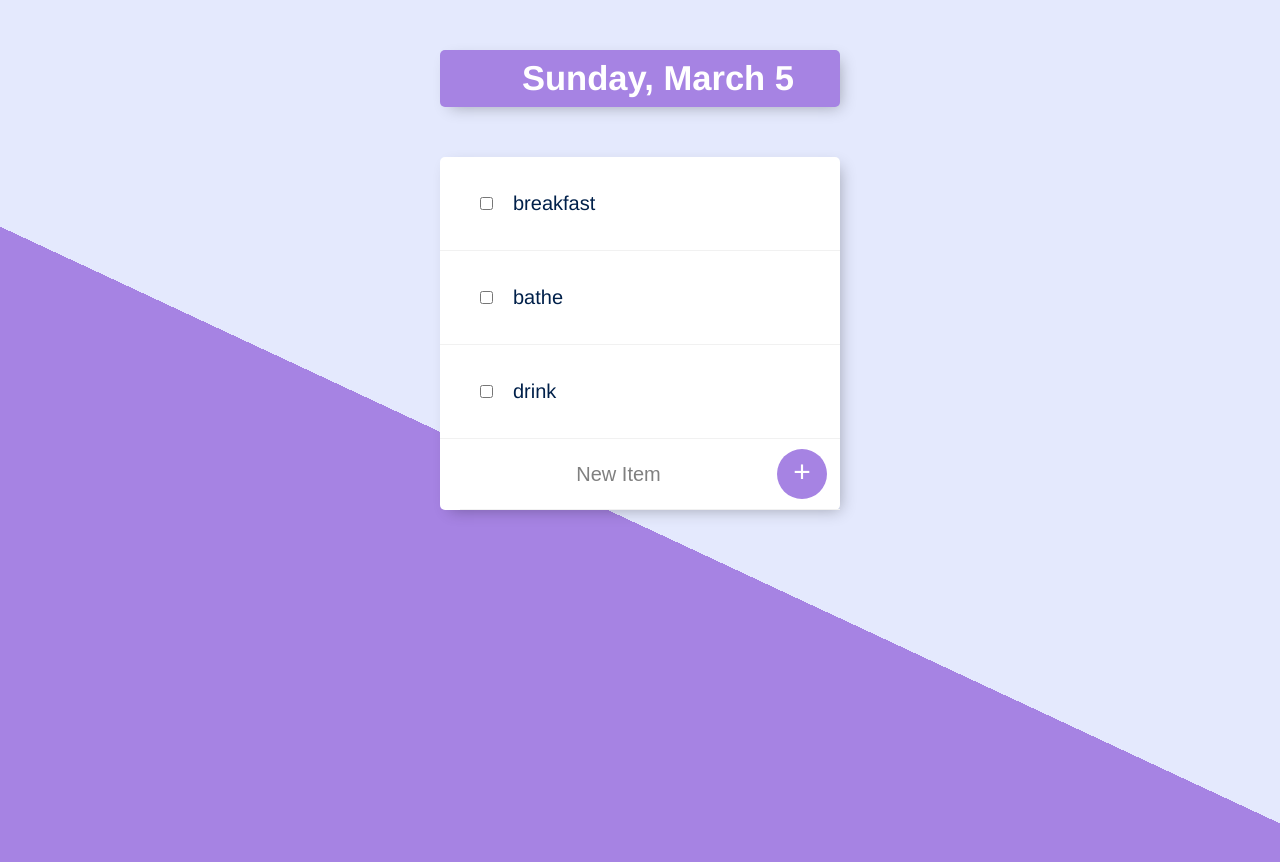
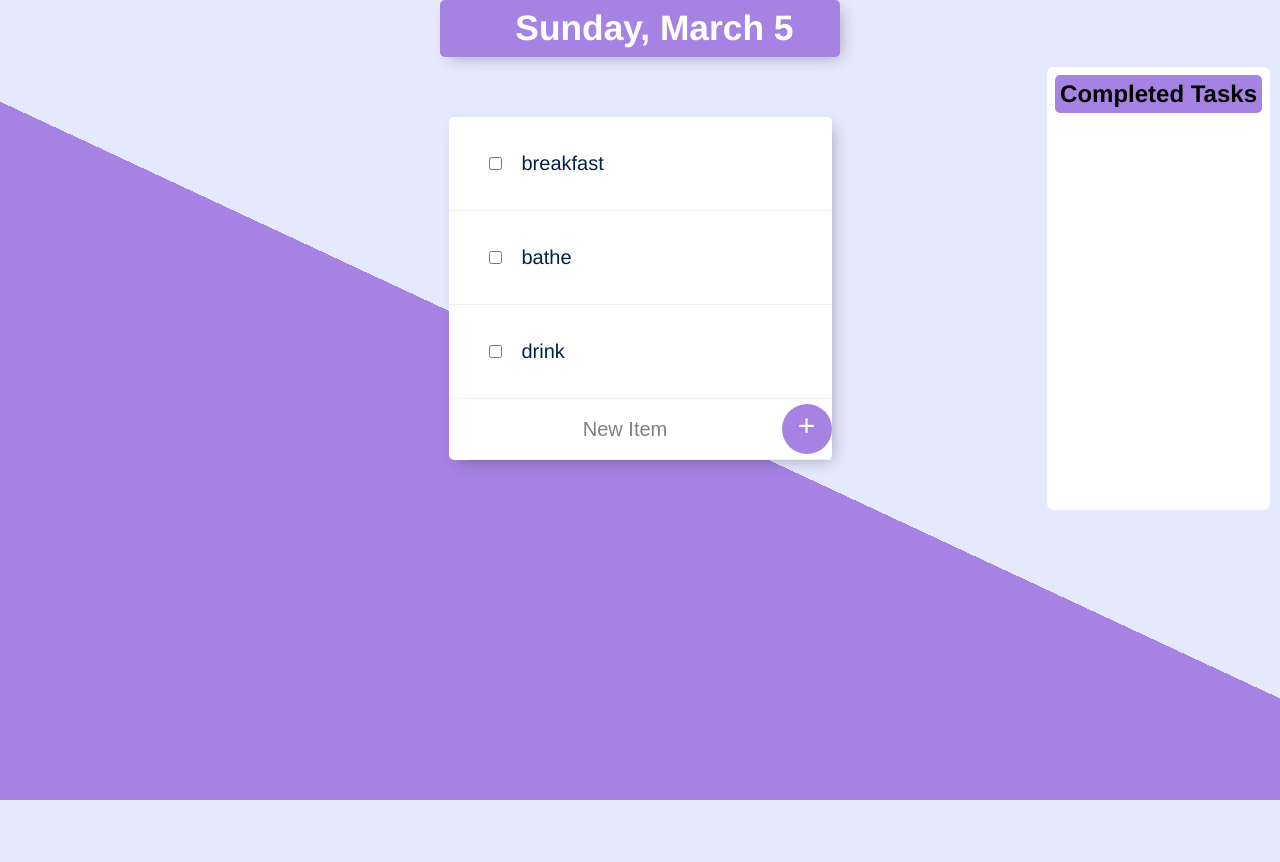
Before and after one commit to LahFlame/Lf-todo-list, a React (Create React App) app: page / in a window 1280 px wide. Shown: the top 862 px of the page. After the commit the page ends 800 px from the top, so only its background shows below. Built offline with nearby package versions, Linux system fonts and the light colour scheme.

Commit message:
added completed task section as well as giving pending list its own component

```diff
--- /dev/null
+++ b/src/component/completed-list/completed-task.component.jsx
@@ -0,0 +1,25 @@
+import React from "react";
+import "./completed-task.styles.css"
+
+
+const CompletedTask = ({removedTodos}) => {
+
+    return(
+        <article className="completed">
+            <h2>
+                Completed Tasks
+            </h2>
+            <section>
+                   <ul>
+                        {
+                    removedTodos.map(todo =>
+                        <li>{todo.activity}</li>
+                        )
+                        }
+                    </ul>
+            </section>
+        </article>
+    )
+}
+
+export default CompletedTask;
--- /dev/null
+++ b/src/component/completed-list/completed-task.styles.css
@@ -0,0 +1,19 @@
+.completed{
+    position: absolute;
+    right: 10px;
+    bottom: 0;
+    top: 0;
+    background-color: white;
+    border-radius: 7px;
+    padding: 8px;
+}
+.completed h2{
+    background-color: #A683E3;
+    border-radius: 5px;
+    padding: 5px;
+    width: 100%
+}
+
+ul{
+    list-style-position: inside;
+}
--- a/src/component/header/header.styles.css
+++ b/src/component/header/header.styles.css
@@ -1,6 +1,6 @@
 .header{
   max-width: 400px;
-  margin: 50px auto;
+  margin: 0 auto 10px;
   background: white;
   border-radius: 5px;
   box-shadow: 5px 5px 15px -5px rgba(0, 0, 0, 0.3);
--- a/src/component/list/list.component.jsx
+++ b/src/component/list/list.component.jsx
@@ -1,7 +1,8 @@
 import React from "react";
 import "./list.styles.css"
 import { useState } from "react";
-import ListItem from "../list-item/list-item.component";
+import PendingList from "../pending-list/pending-list.component";
+import CompletedTask from "../completed-list/completed-task.component";
 
 const List = () => {
     const [todos,setTodos] = useState([
@@ -19,6 +20,7 @@ const List = () => {
         }
     ]);
     let [inputValue,setInputValue] = useState("");
+    let [removedTodos,setRemovedTodos] = useState([]);
 
     const handleChange = (e) => {
         setInputValue(
@@ -42,25 +44,32 @@ const List = () => {
     const handleCheckedChange = async(e) => {
         const name = e.target.value;
         await wait(1000)
+        const removedTodo = todos.filter(todo => todo.activity === name );
+        setRemovedTodos(
+            [...removedTodos,...removedTodo]
+        )
         const newTodo = todos.filter(todo => todo.activity !== name)
-        console.log(newTodo);
         setTodos(
             [...newTodo]
         )
+
     }
 
     const wait = (ms) => new Promise(resolve => setInterval(resolve,ms));
 
     return(
-        <article className="list">
-            {
-                todos.map((todo) => <ListItem key={todo.id} todo={todo} handleCheckedChange={handleCheckedChange} />)
-            }
-            <form className="item" onSubmit={handleSubmit}>
-                <input type="text" name="" value={inputValue} onChange={handleChange} placeholder="New Item"/>
-                <button type="submit">+</button>
-            </form>
-        </article>
+        <div className="container">
+            <PendingList
+                todos={todos}
+                handleSubmit={handleSubmit}
+                handleChange={handleChange}
+                handleCheckedChange={handleCheckedChange}
+                inputValue={inputValue}
+            />
+            <CompletedTask
+                removedTodos={removedTodos}
+            />
+        </div>
     )
 }
 
--- a/src/component/list/list.styles.css
+++ b/src/component/list/list.styles.css
@@ -1,68 +1,4 @@
-.list{
-  max-width: 400px;
-  margin: 50px auto;
-  background: white;
-  border-radius: 5px;
-  box-shadow: 5px 5px 15px -5px rgba(0, 0, 0, 0.3);
+.container{
+  display: flex;
+  position: relative;
 }
-input:checked+span {
-    text-decoration: line-through;
-    text-decoration-color: #A683E3;
-  }
-
-input[type="checkbox"] {
-    margin: 20px;
-  }
-label {
-    margin: 0;
-    padding: 20px;
-    font-size: 20px;
-    font-weight: 200;
-    color: #00204a;
-  }
-label:hover{
-  cursor: pointer;
-}
-.item{
-    min-height: 70px;
-    display: flex;
-    align-items: center;
-    border-bottom: 1px solid #F1F1F1;
-}
-form{
-  text-align: center;
-  margin-left: 20px;
-}
-button {
-    min-height: 50px;
-    width: 50px;
-    border-radius: 50%;
-    border-color: transparent;
-    background-color: #A683E3;
-    color: #fff;
-    font-size: 30px;
-    padding-bottom: 6px;
-    border-width: 0;
-    text-align: center;
-  }
-
-  input[type="text"] {
-    text-align: center;
-    height: 60px;
-    top: 10px;
-    border: none;
-    background: transparent;
-    font-size: 20px;
-    font-weight: 200;
-    width: 313px;
-  }
-
-  input[type="text"]:focus {
-    outline: none;
-    box-shadow: inset 0 -3px 0 0 #A683E3;
-  }
-
-  ::placeholder {
-    color: grey;
-    opacity: 1;
-  }
--- /dev/null
+++ b/src/component/pending-list/pending-list.component.jsx
@@ -0,0 +1,21 @@
+import React from "react";
+import "./pending-list.styles.css"
+import ListItem from "../list-item/list-item.component";
+
+
+const PendingList = ({todos,handleChange,handleCheckedChange,handleSubmit,inputValue}) => {
+    return(
+        <article className="list">
+            {
+                todos.map((todo) => <ListItem key={todo.id} todo={todo} handleCheckedChange={handleCheckedChange} />)
+            }
+            <form className="item" onSubmit={handleSubmit}>
+                <input type="text" name="" value={inputValue} onChange={handleChange} placeholder="New Item"/>
+                <button type="submit">+</button>
+            </form>
+        </article>
+    )
+}
+
+
+export default PendingList;
--- /dev/null
+++ b/src/component/pending-list/pending-list.styles.css
@@ -0,0 +1,68 @@
+.list{
+    max-width: 400px;
+    margin: 50px auto;
+    background: white;
+    border-radius: 5px;
+    box-shadow: 5px 5px 15px -5px rgba(0, 0, 0, 0.3);
+  }
+  input:checked+span {
+      text-decoration: line-through;
+      text-decoration-color: #A683E3;
+    }
+
+  input[type="checkbox"] {
+      margin: 20px;
+    }
+  label {
+      margin: 0;
+      padding: 20px;
+      font-size: 20px;
+      font-weight: 200;
+      color: #00204a;
+    }
+  label:hover{
+    cursor: pointer;
+  }
+  .item{
+      min-height: 50px;
+      display: flex;
+      align-items: center;
+      border-bottom: 1px solid #F1F1F1;
+  }
+  form{
+    text-align: center;
+    margin-left: 20px;
+  }
+  button {
+      min-height: 50px;
+      width: 50px;
+      border-radius: 50%;
+      border-color: transparent;
+      background-color: #A683E3;
+      color: #fff;
+      font-size: 30px;
+      padding-bottom: 6px;
+      border-width: 0;
+      text-align: center;
+    }
+
+    input[type="text"] {
+      text-align: center;
+      height: 60px;
+      top: 10px;
+      border: none;
+      background: transparent;
+      font-size: 20px;
+      font-weight: 200;
+      width: 313px;
+    }
+
+    input[type="text"]:focus {
+      outline: none;
+      box-shadow: inset 0 -3px 0 0 #A683E3;
+    }
+
+    ::placeholder {
+      color: grey;
+      opacity: 1;
+    }
--- a/src/index.css
+++ b/src/index.css
@@ -1,3 +1,8 @@
+*{
+  box-sizing: border-box;
+  margin: 0;
+  padding: 0;
+}
 body {
   margin: 0;
   font-family: -apple-system, BlinkMacSystemFont, 'Segoe UI', 'Roboto', 'Oxygen',
@@ -7,7 +12,7 @@ body {
   -moz-osx-font-smoothing: grayscale;
   background-color: #E4E9FD;
   background-image: -webkit-linear-gradient(65deg, #A683E3 50%, #E4E9FD 50%);
-  min-height: 1000px;
+  min-height: 100vh;
   font-family: 'helvetica neue';
 }
 
```
